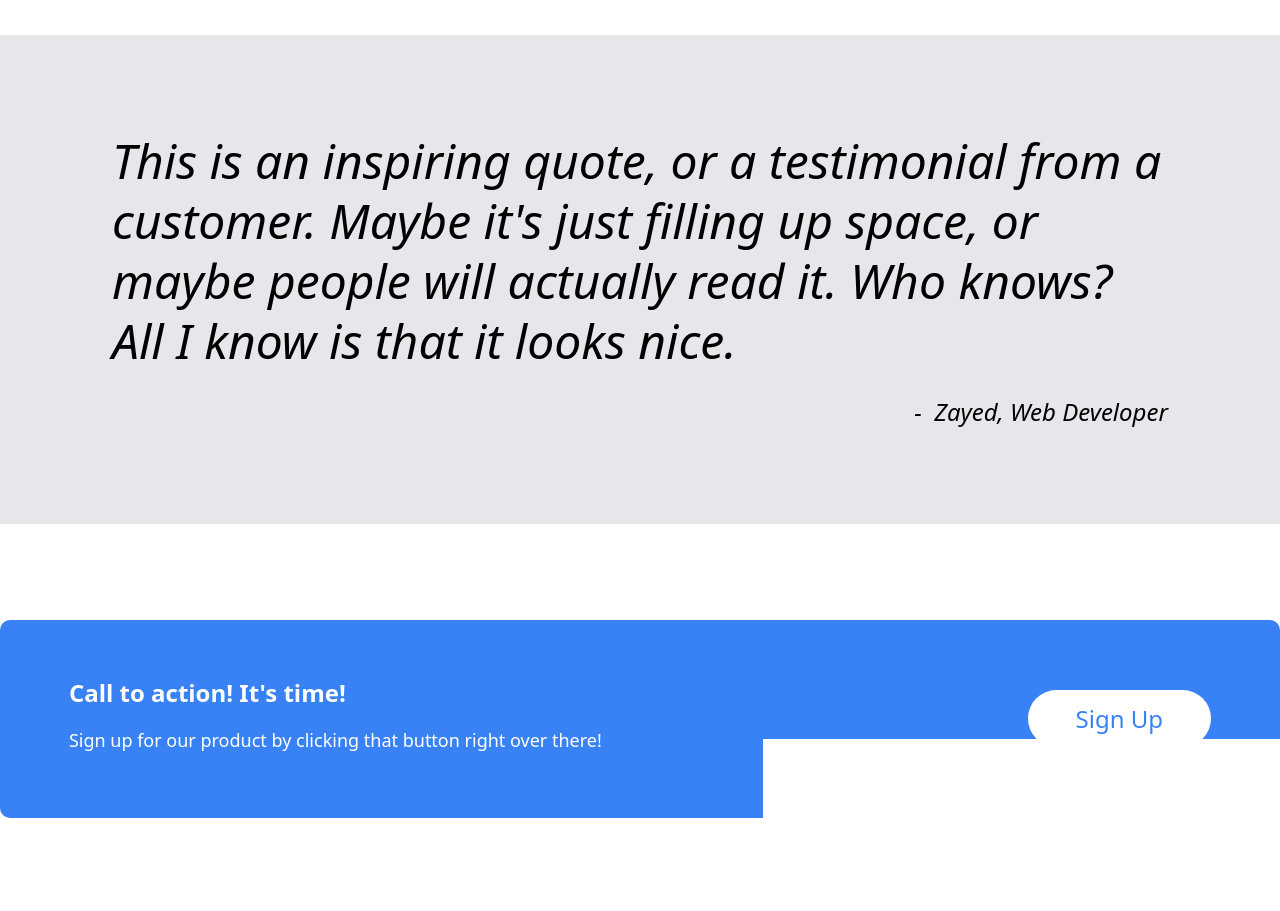
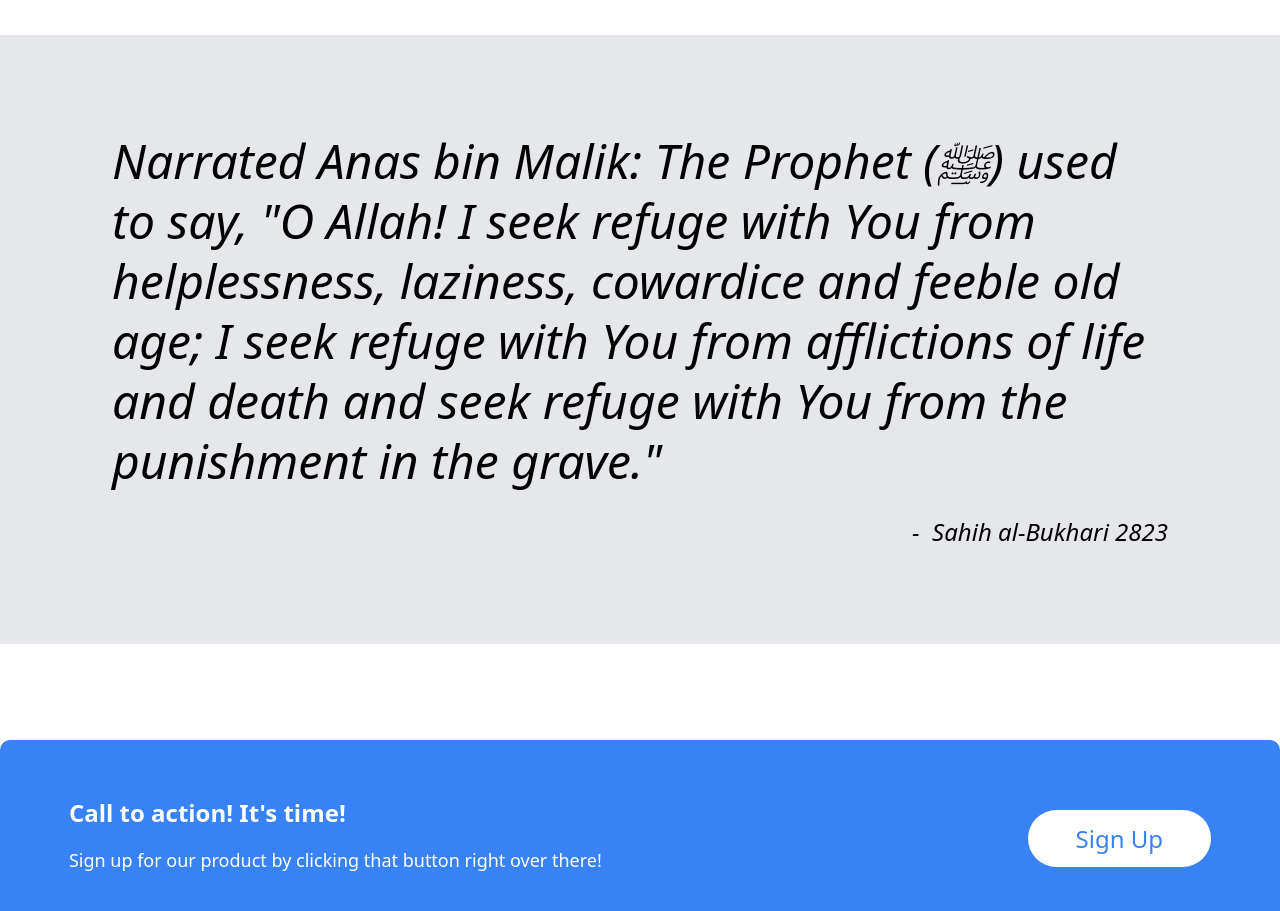
Before and after one commit to zayedbingazidev/the-odin-project-projects, a plain HTML site: page foundation-project-landing-page/index.html in a window 1280 px wide. Shown: the part 1040-1951 px from the top of the page. Drawn offline with Linux system fonts and the light colour scheme.

Commit message:
Update index.html
Change quote

```diff
--- a/foundation-project-landing-page/index.html
+++ b/foundation-project-landing-page/index.html
@@ -65,8 +65,8 @@
     </section>
     <section class="quote-section">
         <div class="container">
-            <em>This is an inspiring quote, or a testimonial from a customer. Maybe it's just filling up space, or maybe people will actually read it. Who knows? All I know is that it looks nice.</em>
-            <cite>-&nbsp; Zayed, Web Developer</cite>
+            <em>Narrated Anas bin Malik: The Prophet (ﷺ) used to say, "O Allah! I seek refuge with You from helplessness, laziness, cowardice and feeble old age; I seek refuge with You from afflictions of life and death and seek refuge with You from the punishment in the grave."</em>
+            <cite>-&nbsp; Sahih al-Bukhari 2823</cite>
         </div>
     </section>
     <section class="cot-section">
```
